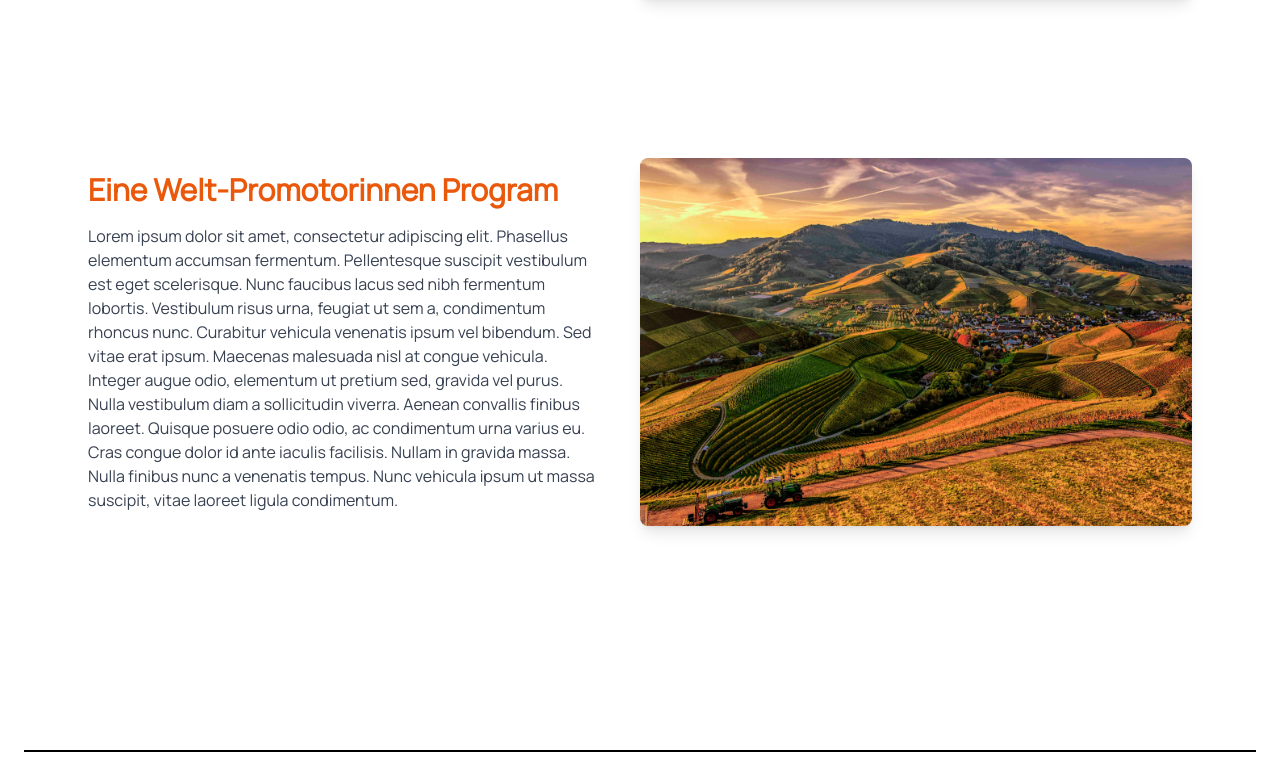
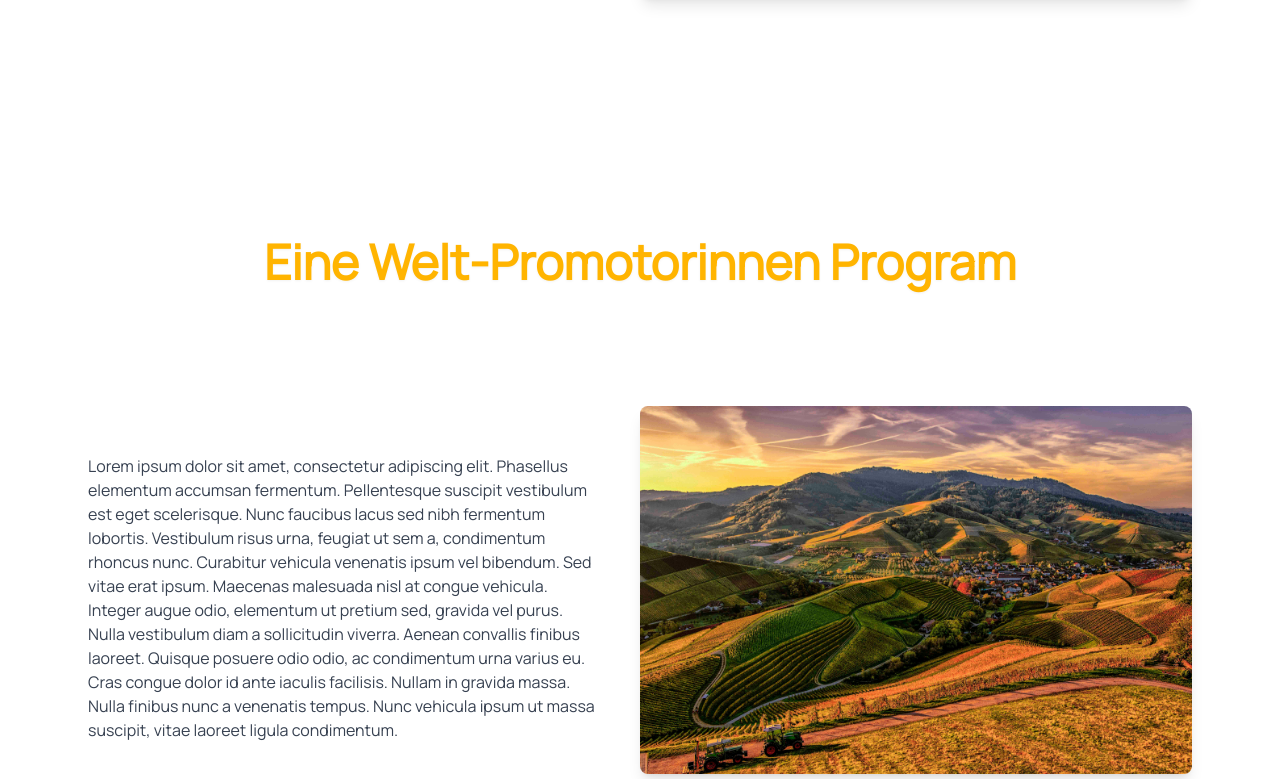
Before and after one commit to Chell0/ossara, a Next.js app: page /bildungsarbeit in a window 1280 px wide. Shown: the part 1660-2439 px from the top of the page. Built offline with nearby package versions, Linux system fonts and the light colour scheme; a web font is replaced by a local one.

Commit message:
chore: Add header section.

```diff
--- a/src/components/Bildungsarbeit/Bildungsarbeit.tsx
+++ b/src/components/Bildungsarbeit/Bildungsarbeit.tsx
@@ -99,14 +99,16 @@
           </div>
         </section>
 
-        <section className="flex flex-col md:flex-row items-center gap-10 py-10 mx-10 mt-20 mb-20">
+        {/* Eine Welt-Promotorinnen */}
+        <section className="w-full flex items-center justify-center  py-10 mt-10">
+          <div className="max-w-3xl mx-auto">
+            <h2 className="text-[#ffb400] mt-20 text-4xl sm:text-2xl md:text-3xl lg:text-5xl font-bold text-center drop-shadow-sm">
+              Eine Welt-Promotorinnen Program
+            </h2>
+          </div>
+        </section>
+        <section className="flex flex-col md:flex-row items-center gap-10 py-10 mx-10 mt-10 mb-20">
           <div className="w-full md:w-1/2">
-            <h2 className="text-3xl font-bold text-orange-600">
-              {/* //TODO: REMOVE THIS PORTION AND MAKE IT THE HEADER IN THIS SECTION */}
-              <Link href="/eine_welt_promotorinnen">
-                Eine Welt-Promotorinnen Program
-              </Link>
-            </h2>
             {/* //TODO: CHANGE TEXT IN THIS SECTION */}
             <p className="mt-4 text-gray-700">
               Lorem ipsum dolor sit amet, consectetur adipiscing elit. Phasellus
```
